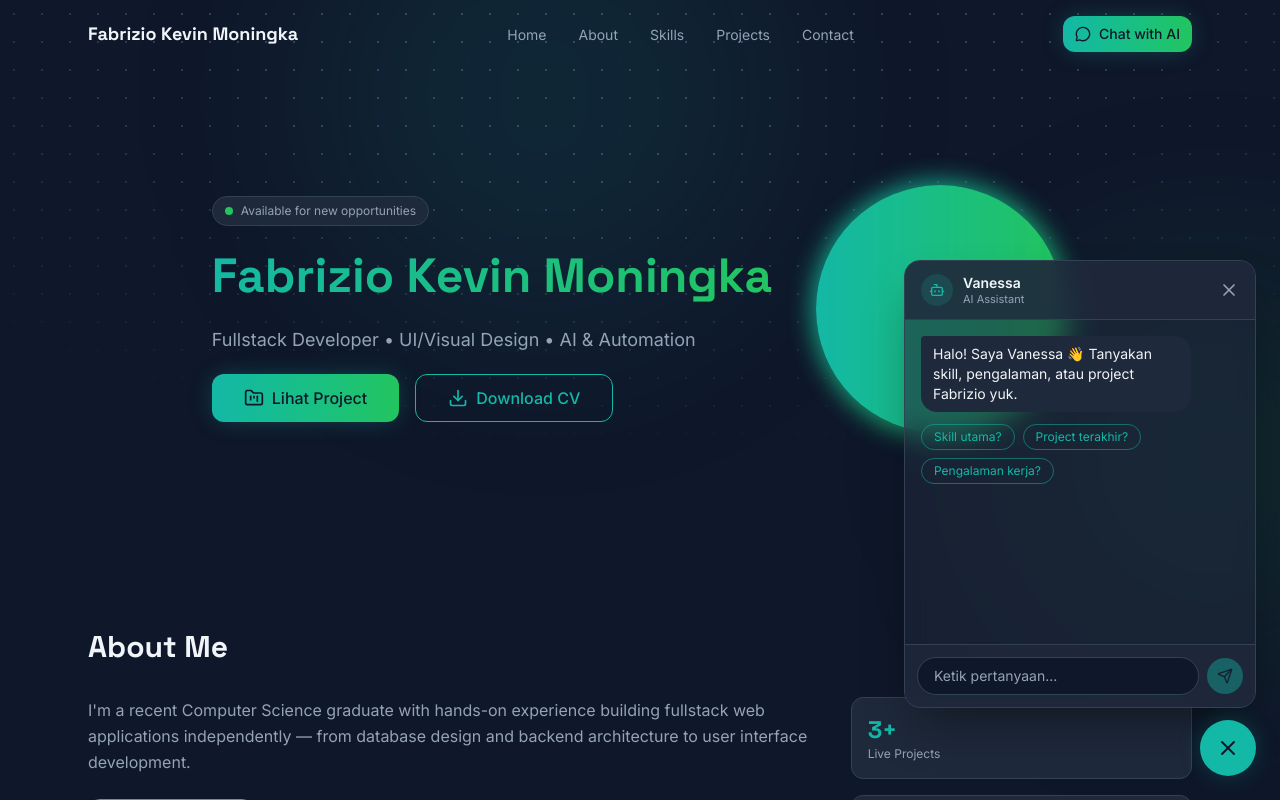
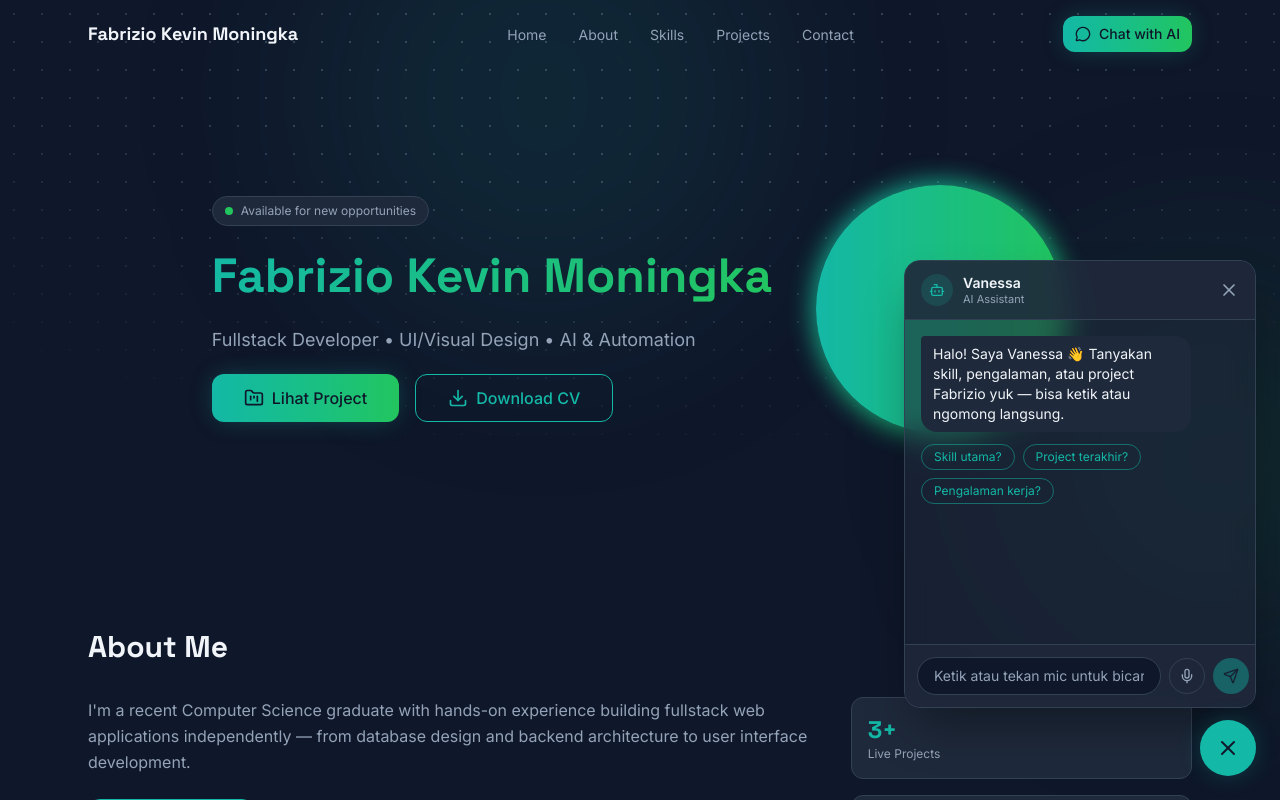
Before and after one commit to fabriziomoningka-13/portfolio-ai, a Next.js app: page / in a window 1280 px wide. Both pictures are taken after a click on the button "Chat with AI". Shown: the top 800 px of the page. Built offline with nearby package versions, Linux system fonts and the light colour scheme.

Commit message:
revisi: perhalus prompt navigasi (heuristik lebih jelas), fix ChatWidget jadi global instance (riwayat chat persist antar halaman), tambah voice chat (speech-to-text + text-to-speech, gratis pakai Web Speech API)

```diff
--- a/app/about/page.tsx
+++ b/app/about/page.tsx
@@ -3,7 +3,6 @@ import Image from "next/image";
 import { GraduationCap, Award, Languages, Sparkles } from "lucide-react";
 import { Navbar } from "@/components/Navbar";
 import { Footer } from "@/components/Footer";
-import { ChatWidget } from "@/components/ChatWidget";
 import { Reveal } from "@/components/Reveal";
 import profile from "@/data/profile.json";
 
@@ -147,7 +146,6 @@ export default function AboutPage() {
         </div>
       </main>
       <Footer />
-      <ChatWidget />
     </>
   );
 }
--- a/app/layout.tsx
+++ b/app/layout.tsx
@@ -3,6 +3,7 @@ import { Space_Grotesk, Inter, JetBrains_Mono } from "next/font/google";
 import "./globals.css";
 import profile from "@/data/profile.json";
 import { ChatWidgetProvider } from "@/components/ChatWidgetContext";
+import { ChatWidget } from "@/components/ChatWidget";
 import { SplashScreen } from "@/components/SplashScreen";
 
 const spaceGrotesk = Space_Grotesk({
@@ -56,6 +57,10 @@ export default function RootLayout({
         <ChatWidgetProvider>
           <SplashScreen />
           {children}
+          {/* ChatWidget SATU instance global di layout — supaya riwayat chat & state
+              (termasuk saat navigasi otomatis) tetap ada saat pindah halaman, tidak
+              ke-reset seperti kalau di-render terpisah di tiap page. */}
+          <ChatWidget />
         </ChatWidgetProvider>
       </body>
     </html>
--- a/app/page.tsx
+++ b/app/page.tsx
@@ -5,7 +5,6 @@ import { Skills } from "@/components/Skills";
 import { Projects } from "@/components/Projects";
 import { Contact } from "@/components/Contact";
 import { Footer } from "@/components/Footer";
-import { ChatWidget } from "@/components/ChatWidget";
 
 export default function Home() {
   return (
@@ -19,7 +18,6 @@ export default function Home() {
         <Contact />
       </main>
       <Footer />
-      <ChatWidget />
     </>
   );
 }
--- a/app/projects/[slug]/page.tsx
+++ b/app/projects/[slug]/page.tsx
@@ -5,7 +5,6 @@ import { notFound } from "next/navigation";
 import { ArrowLeft, ExternalLink, CheckCircle2 } from "lucide-react";
 import { Navbar } from "@/components/Navbar";
 import { Footer } from "@/components/Footer";
-import { ChatWidget } from "@/components/ChatWidget";
 import { Reveal } from "@/components/Reveal";
 import { Button } from "@/components/ui/button";
 import { GithubIcon } from "@/components/icons";
@@ -138,7 +137,6 @@ export default async function ProjectDetailPage({ params }: PageProps) {
         </Reveal>
       </main>
       <Footer />
-      <ChatWidget />
     </>
   );
 }
--- a/app/projects/page.tsx
+++ b/app/projects/page.tsx
@@ -1,7 +1,6 @@
 import type { Metadata } from "next";
 import { Navbar } from "@/components/Navbar";
 import { Footer } from "@/components/Footer";
-import { ChatWidget } from "@/components/ChatWidget";
 import { Reveal } from "@/components/Reveal";
 import { ProjectsGrid } from "@/components/ProjectsGrid";
 import type { Project } from "@/components/ProjectCard";
@@ -35,7 +34,6 @@ export default function ProjectsPage() {
         </div>
       </main>
       <Footer />
-      <ChatWidget />
     </>
   );
 }
--- a/app/skills/page.tsx
+++ b/app/skills/page.tsx
@@ -2,7 +2,6 @@ import type { Metadata } from "next";
 import { Code2 } from "lucide-react";
 import { Navbar } from "@/components/Navbar";
 import { Footer } from "@/components/Footer";
-import { ChatWidget } from "@/components/ChatWidget";
 import { Reveal, RevealGroup, RevealItem } from "@/components/Reveal";
 import { SkillBadge } from "@/components/SkillBadge";
 import profile from "@/data/profile.json";
@@ -46,7 +45,6 @@ export default function SkillsPage() {
         </div>
       </main>
       <Footer />
-      <ChatWidget />
     </>
   );
 }
--- a/components/ChatWidget.tsx
+++ b/components/ChatWidget.tsx
@@ -2,7 +2,7 @@
 
 import { useEffect, useRef, useState } from "react";
 import { useRouter } from "next/navigation";
-import { MessageCircle, X, Send, Bot, AlertCircle } from "lucide-react";
+import { MessageCircle, X, Send, Bot, AlertCircle, Mic, Square } from "lucide-react";
 import profile from "@/data/profile.json";
 import { useChatWidget } from "@/components/ChatWidgetContext";
 import { parseChatReply, hideInProgressMarker } from "@/lib/chatNavigation";
@@ -20,8 +20,19 @@ const QUICK_CHIPS = [
   "Pengalaman kerja?",
 ];
 
+const SPEECH_LANG = "id-ID";
+
 function createId() {
   return Math.random().toString(36).slice(2, 10);
+}
+
+/** Ucapkan teks lewat browser (gratis, bawaan browser - Web Speech API). */
+function speak(text: string) {
+  if (typeof window === "undefined" || !("speechSynthesis" in window)) return;
+  window.speechSynthesis.cancel(); // hentikan ucapan sebelumnya kalau ada yg masih jalan
+  const utterance = new SpeechSynthesisUtterance(text);
+  utterance.lang = SPEECH_LANG;
+  window.speechSynthesis.speak(utterance);
 }
 
 export function ChatWidget() {
@@ -29,14 +40,26 @@ export function ChatWidget() {
   const [messages, setMessages] = useState<Message[]>([]);
   const [input, setInput] = useState("");
   const [isStreaming, setIsStreaming] = useState(false);
+  const [isListening, setIsListening] = useState(false);
+  const [voiceSupported, setVoiceSupported] = useState(false);
   const scrollRef = useRef<HTMLDivElement>(null);
+  // eslint-disable-next-line @typescript-eslint/no-explicit-any
+  const recognitionRef = useRef<any>(null);
+  const transcriptRef = useRef("");
   const router = useRouter();
 
   useEffect(() => {
     scrollRef.current?.scrollTo({ top: scrollRef.current.scrollHeight, behavior: "smooth" });
   }, [messages, open]);
 
-  async function sendMessage(text: string) {
+  // Cek dukungan Web Speech API cuma di client (tidak ada di server-side render).
+  useEffect(() => {
+    // eslint-disable-next-line @typescript-eslint/no-explicit-any
+    const SR = (window as any).SpeechRecognition || (window as any).webkitSpeechRecognition;
+    setVoiceSupported(Boolean(SR) && "speechSynthesis" in window);
+  }, []);
+
+  async function sendMessage(text: string, viaVoice = false) {
     const trimmed = text.trim();
     if (!trimmed || isStreaming) return;
 
@@ -98,12 +121,19 @@ export function ChatWidget() {
       // Cek apakah Vanessa menyisipkan marker navigasi tersembunyi di akhir
       // jawaban (lihat data/system-prompt.md bagian "Navigasi Otomatis").
       const { cleanText, navigateHref } = parseChatReply(fullText);
+      setMessages((prev) =>
+        prev.map((m) => (m.id === assistantId ? { ...m, content: cleanText } : m))
+      );
+
+      // Kalau pesan ini dikirim lewat suara, ucapkan balik jawabannya juga
+      // (voice chat dua arah) — tidak dilakukan kalau user mengetik biasa,
+      // supaya tidak mengganggu.
+      if (viaVoice) {
+        speak(cleanText);
+      }
+
       if (navigateHref) {
-        // Bersihkan marker dari teks yang ditampilkan ke user.
-        setMessages((prev) =>
-          prev.map((m) => (m.id === assistantId ? { ...m, content: cleanText } : m))
-        );
-        // Beri jeda sebentar supaya user sempat baca jawabannya dulu,
+        // Beri jeda sebentar supaya user sempat baca/dengar jawabannya dulu,
         // baru halaman berpindah otomatis.
         setTimeout(() => {
           router.push(navigateHref);
@@ -126,6 +156,53 @@ export function ChatWidget() {
     } finally {
       setIsStreaming(false);
     }
+  }
+
+  function startListening() {
+    if (!voiceSupported || isListening || isStreaming) return;
+
+    // eslint-disable-next-line @typescript-eslint/no-explicit-any
+    const SR = (window as any).SpeechRecognition || (window as any).webkitSpeechRecognition;
+    if (!SR) return;
+
+    const recognition = new SR();
+    recognition.lang = SPEECH_LANG;
+    recognition.continuous = false;
+    recognition.interimResults = true;
+    transcriptRef.current = "";
+
+    // eslint-disable-next-line @typescript-eslint/no-explicit-any
+    recognition.onresult = (event: any) => {
+      let transcript = "";
+      for (let i = event.resultIndex; i < event.results.length; i++) {
+        transcript += event.results[i][0].transcript;
+      }
+      transcriptRef.current = transcript;
+      setInput(transcript); // tampilkan live transcript di kotak input
+    };
+
+    recognition.onend = () => {
+      setIsListening(false);
+      const finalText = transcriptRef.current.trim();
+      transcriptRef.current = "";
+      if (finalText) {
+        setInput("");
+        sendMessage(finalText, true);
+      }
+    };
+
+    recognition.onerror = () => {
+      setIsListening(false);
+    };
+
+    recognitionRef.current = recognition;
+    recognition.start();
+    setIsListening(true);
+  }
+
+  function stopListening() {
+    recognitionRef.current?.stop();
+    setIsListening(false);
   }
 
   return (
@@ -157,7 +234,7 @@ export function ChatWidget() {
             {messages.length === 0 && (
               <div className="flex flex-col gap-3">
                 <div className="max-w-[85%] rounded-2xl rounded-tl-sm bg-dark-surface px-3 py-2 text-sm text-text-primary">
-                  Halo! Saya Vanessa 👋 Tanyakan skill, pengalaman, atau project {profile.name.split(" ")[0]} yuk.
+                  Halo! Saya Vanessa 👋 Tanyakan skill, pengalaman, atau project {profile.name.split(" ")[0]} yuk — bisa ketik atau ngomong langsung.
                 </div>
                 <div className="flex flex-wrap gap-2">
                   {QUICK_CHIPS.map((chip) => (
@@ -198,6 +275,16 @@ export function ChatWidget() {
                 )}
               </div>
             ))}
+
+            {isListening && (
+              <div className="ml-auto flex max-w-[85%] items-center gap-2 rounded-2xl rounded-tr-sm bg-teal-primary/20 px-3 py-2 text-sm text-teal-primary">
+                <span className="relative flex size-2">
+                  <span className="absolute inline-flex size-full animate-ping rounded-full bg-teal-primary opacity-75" />
+                  <span className="relative inline-flex size-2 rounded-full bg-teal-primary" />
+                </span>
+                Mendengarkan...
+              </div>
+            )}
           </div>
 
           {/* Input */}
@@ -211,13 +298,30 @@ export function ChatWidget() {
             <input
               value={input}
               onChange={(e) => setInput(e.target.value)}
-              placeholder="Ketik pertanyaan..."
-              disabled={isStreaming}
+              placeholder={isListening ? "Mendengarkan..." : "Ketik atau tekan mic untuk bicara..."}
+              disabled={isStreaming || isListening}
               className="flex-1 rounded-full border border-border bg-dark-base px-4 py-2 text-sm text-text-primary placeholder:text-text-muted focus:border-teal-primary focus:outline-none disabled:opacity-50"
             />
+
+            {voiceSupported && (
+              <button
+                type="button"
+                onClick={isListening ? stopListening : startListening}
+                disabled={isStreaming}
+                aria-label={isListening ? "Berhenti bicara" : "Bicara ke Vanessa"}
+                className={`flex size-9 shrink-0 items-center justify-center rounded-full transition-all disabled:opacity-40 ${
+                  isListening
+                    ? "bg-red-500 text-white hover:scale-105"
+                    : "border border-border text-text-muted hover:border-teal-primary hover:text-teal-primary"
+                }`}
+              >
+                {isListening ? <Square className="size-3.5" /> : <Mic className="size-4" />}
+              </button>
+            )}
+
             <button
               type="submit"
-              disabled={isStreaming || !input.trim()}
+              disabled={isStreaming || isListening || !input.trim()}
               aria-label="Kirim"
               className="flex size-9 shrink-0 items-center justify-center rounded-full bg-teal-primary text-dark-base transition-transform hover:scale-105 disabled:opacity-40 disabled:hover:scale-100"
             >
```
Also changed, not shown: data/system-prompt.md (+39 -16 lines).
